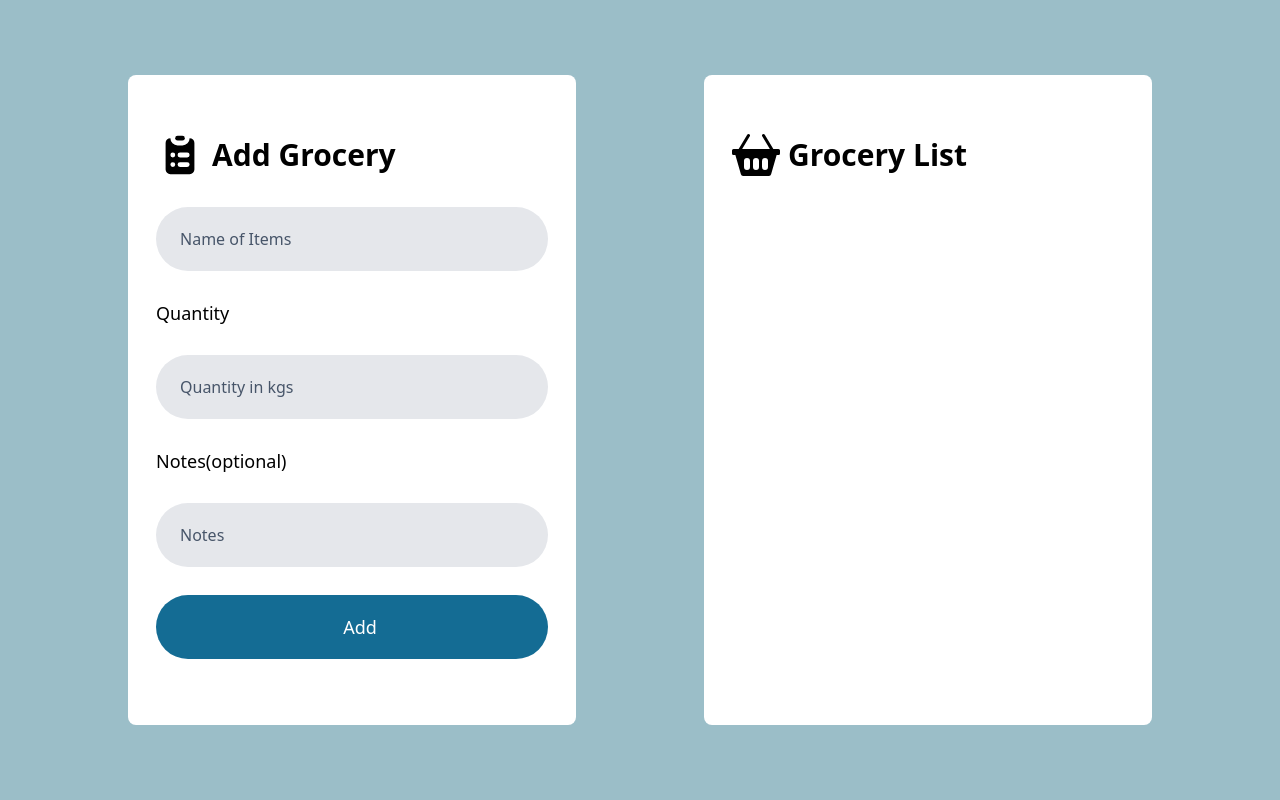
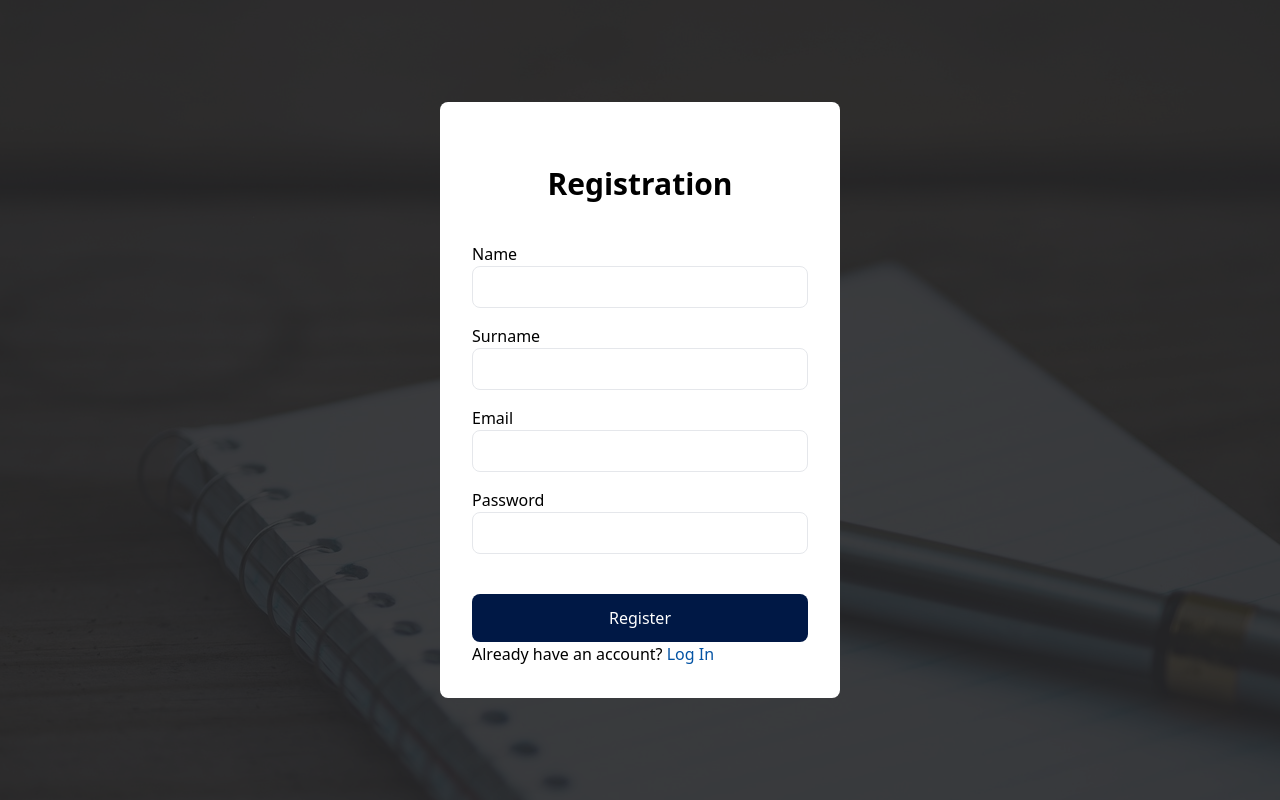
Before and after one commit to Ariesdiamond12/mlab_shopping_list, a React app: page /registration in a window 1280 px wide. Built offline with nearby package versions, Linux system fonts and the light colour scheme; the HTML template or start-up script is replaced by a standard one.

Commit message:
Updated my code

```diff
--- a/package.json
+++ b/package.json
@@ -16,6 +16,7 @@
     "react-dom": "^18.3.1",
     "react-icons": "^5.3.0",
     "react-redux": "^9.1.2",
+    "react-router-dom": "^6.26.2",
     "redux": "^5.0.1"
   },
   "devDependencies": {
--- a/src/App.jsx
+++ b/src/App.jsx
@@ -1,13 +1,19 @@
 import React from "react";
+import { BrowserRouter, Routes, Route } from "react-router-dom";
 import Login from "./components/Login";
 import ShoppingList from "./components/ShoppingList";
+import Registration from "./components/Registration";
 
 function App() {
   return (
-    <div>
-      {/* <Login /> */}
-      <ShoppingList />
-    </div>
+    <BrowserRouter>
+      <Routes>
+        <Route path="/" element={<Login />} />
+        <Route path="/login" element={<Login />} />
+        <Route path="/registration" element={<Registration />} />
+        <Route path="/shopping-list" element={<ShoppingList />} />
+      </Routes>
+    </BrowserRouter>
   );
 }
 
--- a/src/components/Login.jsx
+++ b/src/components/Login.jsx
@@ -1,11 +1,41 @@
-import React from "react";
+import React, { useState } from "react";
+import { useNavigate } from "react-router-dom";
 import Writing from "../assets/write.jpg";
 
 function Login() {
+  const navigate = useNavigate();
+  const [username, setUsername] = useState("");
+  const [password, setPassword] = useState("");
+  const [error, setError] = useState("");
+
+  const handleSignIn = async (e) => {
+    e.preventDefault();
+    try {
+      // Simulate API call to authenticate user
+      // The username and password will be sent to the POST request
+      const response = await fetch("http://localhost:3000/users", {
+        method: "POST",
+        headers: { "Content-Type": "application/json" },
+        body: JSON.stringify({ username, password }),
+      });
+
+      if (response.ok) {
+        const userData = await response.json();
+        // If the server responds successfully the user data will be returned from the server and is going to be stored in the
+        localStorage.setItem("userData", JSON.stringify(userData));
+        navigate("/shopping-list");
+      } else {
+        setError("Invalid username or password");
+      }
+    } catch (error) {
+      setError("Error authenticating user");
+    }
+  };
+
   return (
     <div className="relative w-full h-screen bg-zinc-800/90">
       <img
-        className="absolute w-full h-full object-cover mix-blend-overlay"
+        className="absolute w-full h-full object-cover mix-blend-overlay -z-50"
         src={Writing}
         alt=""
       />
@@ -16,15 +46,36 @@ function Login() {
           <h2 className="text-3xl font-bold text-center py-8">Login</h2>
           <div className="flex flex-col py-2">
             <label> Username</label>
-            <input type="text" className="border p-2 rounded-lg" />
+            <input
+              type="text"
+              className="border p-2 rounded-lg"
+              value={username}
+              onChange={(e) => setUsername(e.target.value)}
+            />
           </div>
           <div className="flex flex-col py-2">
             <label>Password</label>
-            <input className="border p-2 rounded-lg" type="password" />
+            <input
+              className="border p-2 rounded-lg"
+              type="password"
+              value={password}
+              onChange={(e) => setPassword(e.target.value)}
+            />
           </div>
-          <button className="w-full py-3 mt-8 bg-[#001845] hover:bg-[#0353a4] relative text-white rounded-lg">
+          <button
+            className="w-full py-3 mt-8 bg-[#001845] hover:bg-[#0353a4] relative text-white rounded-lg"
+            onClick={handleSignIn}
+          >
             Log In
           </button>
+          <div>
+            <p>
+              Don't have an account?{" "}
+              <a className="text-[#0353a4]" href="./Registration">
+                Sign up
+              </a>
+            </p>
+          </div>
         </form>
       </div>
     </div>
--- a/src/components/Registration.jsx
+++ b/src/components/Registration.jsx
@@ -0,0 +1,104 @@
+import React, { useState } from "react";
+import Writing from "../assets/write.jpg";
+import { useNavigate } from "react-router-dom";
+
+function Registration() {
+  const [name, setName] = useState("");
+  const [surname, setSurname] = useState("");
+  const [email, setEmail] = useState("");
+  const [password, setPassword] = useState("");
+  const [error, setError] = useState(null);
+  const navigate = useNavigate();
+
+  const handleRegister = async (e) => {
+    e.preventDefault();
+    try {
+      // Simulate API call to register user
+      const response = await fetch("http://localhost:3000/users", {
+        method: "POST",
+        headers: { "Content-Type": "application/json" },
+        body: JSON.stringify({ name, surname, email, password }),
+      });
+
+      if (response.ok) {
+        const userData = await response.json();
+        // Store user data in local storage
+        localStorage.setItem("userData", JSON.stringify(userData));
+        navigate("/login");
+      } else {
+        setError("Error registering user");
+      }
+    } catch (error) {
+      setError("Error registering user");
+    }
+  };
+
+  return (
+    <div className="relative w-full h-screen bg-zinc-800/90">
+      <img
+        className="absolute w-full h-full object-cover mix-blend-overlay -z-50 "
+        src={Writing}
+        alt=""
+      />
+
+      {/* Form */}
+      <div className="flex justify-center items-center h-full">
+        <form className="max-w-[400px] w-full mx-auto bg-white p-8 rounded-lg">
+          <h2 className="text-3xl font-bold text-center py-8">Registration</h2>
+          <div className="flex flex-col py-2">
+            <label> Name</label>
+            <input
+              type="text"
+              className="border p-2 rounded-lg"
+              value={name}
+              onChange={(e) => setName(e.target.value)}
+            />
+          </div>
+          <div className="flex flex-col py-2">
+            <label>Surname</label>
+            <input
+              className="border p-2 rounded-lg"
+              type="text"
+              value={surname}
+              onChange={(e) => setSurname(e.target.value)}
+            />
+          </div>
+          <div className="flex flex-col py-2">
+            <label>Email</label>
+            <input
+              className="border p-2 rounded-lg"
+              type="text"
+              value={email}
+              onChange={(e) => setEmail(e.target.value)}
+            />
+          </div>
+          <div className="flex flex-col py-2">
+            <label>Password</label>
+            <input
+              className="border p-2 rounded-lg"
+              type="password"
+              value={password}
+              onChange={(e) => setPassword(e.target.value)}
+            />
+          </div>
+          <button
+            className="w-full py-3 mt-8 bg-[#001845] hover:bg-[#0353a4] relative text-white rounded-lg"
+            onClick={handleRegister}
+          >
+            Register
+          </button>
+          <div>
+            <p>
+              Already have an account?{" "}
+              <a className="text-[#0353a4]" href="/">
+                Log In
+              </a>
+            </p>
+          </div>
+        </form>
+      </div>
+    </div>
+  );
+}
+
+export default Registration;
--- a/src/components/ShoppingList.jsx
+++ b/src/components/ShoppingList.jsx
@@ -8,32 +8,33 @@ function ShoppingList() {
   const [quantity, setQuantity] = useState("");
   const [notes, setNotes] = useState("");
   const [editingItem, setEditingItem] = useState(null);
+  const [search, setSearch] = useState("");
+  const [queried, setQueried] = useState(groceryList);
 
   const handleAddItem = () => {
     if (itemName && quantity) {
-      setGroceryList([...groceryList, { name: itemName, quantity, notes }]);
+      const newItem = { name: itemName, quantity, notes };
+      const updatedList = [...groceryList, newItem];
+      setGroceryList(updatedList);
+      setQueried(updatedList);
       setItemName("");
       setQuantity("");
       setNotes("");
+
+      fetch(`http://localhost:3000/items`, {
+        method: "POST",
+        headers: { "Content-Type": "application/json" },
+        body: JSON.stringify(newItem),
+      }).then((response) => {
+        response.json();
+      });
     }
-
-    fetch(`http:localhost:3000/items`, {
-      method: "POST",
-      headers: { "Content-Type": "application/json" },
-      body: JSON.stringify({ name: itemName, quantity, notes }),
-
-      name: itemName,
-      quantity: quantity,
-      notes: notes,
-    }).then((response) => {
-      console.log(response.json());
-
-      response.json();
-    });
   };
 
   const handleDeleteItem = (index) => {
-    setGroceryList(groceryList.filter((item, i) => i !== index));
+    const updatedList = groceryList.filter((_, i) => i !== index);
+    setGroceryList(updatedList);
+    setQueried(updatedList);
   };
 
   const handleUpdateItem = (index) => {
@@ -43,11 +44,15 @@ function ShoppingList() {
       quantity,
       notes,
     };
-    setGroceryList([
+
+    const updatedList = [
       ...groceryList.slice(0, index),
       updatedItem,
       ...groceryList.slice(index + 1),
-    ]);
+    ];
+
+    setGroceryList(updatedList);
+    setQueried(updatedList);
     setEditingItem(null);
     setItemName("");
     setQuantity("");
@@ -62,6 +67,17 @@ function ShoppingList() {
     setNotes(item.notes);
   };
 
+  // Search function
+  const handleSearch = (e) => {
+    const searchTerm = e.target.value.toLowerCase();
+    setSearch(searchTerm);
+
+    const filteredList = groceryList.filter((item) =>
+      item.name.toLowerCase().includes(searchTerm)
+    );
+    setQueried(filteredList);
+  };
+
   return (
     <div className="bg-[#9BBEC8] flex py-4 min-h-screen justify-evenly">
       {/* 1st Column */}
@@ -73,7 +89,6 @@ function ShoppingList() {
         </div>
 
         {/* Input Box */}
-
         <div>
           <input
             className="flex items-center my-7 bg-gray-200 outline-none h-16 w-full pl-6 pr-2 placeholder:text-slate-600 rounded-full"
@@ -88,7 +103,7 @@ function ShoppingList() {
         </label>
         <input
           className="flex items-center my-7 bg-gray-200 outline-none h-16 w-full pl-6 pr-2 placeholder:text-slate-600 rounded-full"
-          type="text"
+          type="number"
           value={quantity}
           onChange={(e) => setQuantity(e.target.value)}
           placeholder="Quantity in kgs"
@@ -118,28 +133,30 @@ function ShoppingList() {
           <BsBasket2Fill className="text-5xl" />
           <h1 className="text-3xl font-semibold">Grocery List</h1>
         </div>
+        <input
+          className="flex items-center my-7 bg-gray-200 outline-none h-16 w-full pl-6 pr-2 placeholder:text-slate-600 rounded-full"
+          type="text"
+          placeholder="Search"
+          value={search}
+          onChange={handleSearch}
+        />
 
         {/* Grocery List */}
         <ul>
-          {groceryList.map((item, index) => (
+          {queried.map((item, index) => (
             <li key={index} className="py-4 border-b border-gray-200">
               <h2 className="text-lg font-medium">{item.name}</h2>
               <p>Quantity: {item.quantity} kgs</p>
               {item.notes && <p>Notes: {item.notes}</p>}
-
               <div className="flex gap-2">
-                <div c>
-                  <button
-                    onClick={() => {
-                      handleDeleteItem(index);
-                    }}
-                  >
+                <div>
+                  <button onClick={() => handleDeleteItem(index)}>
                     delete
                   </button>
                 </div>
                 <div>
                   <button onClick={() => handleEditItem(index)}>edit</button>
-                </div>{" "}
+                </div>
               </div>
             </li>
           ))}
--- a/src/db.json
+++ b/src/db.json
@@ -1,3 +1,179 @@
 {
-  "items": [{ "name": "itemName", "quantity": "", "notes": "" }]
+  "users": [
+    {
+      "id": "8d4c",
+      "name": "",
+      "surname": "",
+      "email": "kb@icloud.com",
+      "password": "123456789"
+    },
+    {
+      "id": "3b54",
+      "name": "",
+      "surname": "",
+      "email": "kb@icloud.com",
+      "password": "123456789"
+    },
+    {
+      "id": "c62a",
+      "name": "kay",
+      "surname": "bee",
+      "email": "kb@icloud.com",
+      "password": "123456789"
+    },
+    {
+      "id": "abea",
+      "name": "kay",
+      "surname": "bee",
+      "email": "kb@icloud.com",
+      "password": "123456789"
+    },
+    {
+      "id": "7069",
+      "name": "kay",
+      "surname": "bee",
+      "email": "kb@icloud.com",
+      "password": "123456789"
+    },
+    {
+      "id": "78d7",
+      "name": "kay",
+      "surname": "bee",
+      "email": "kb@icloud.com",
+      "password": "123456789"
+    },
+    {
+      "id": "91a6",
+      "name": "kay",
+      "surname": "bee",
+      "email": "kb@icloud.com",
+      "password": "123456789"
+    },
+    {
+      "id": "4a95",
+      "name": "",
+      "surname": "",
+      "email": "",
+      "password": ""
+    },
+    {
+      "id": "fbc8",
+      "name": "kay",
+      "surname": "bee",
+      "email": "kaybee@icloud.com",
+      "password": "aaaaa"
+    },
+    {
+      "id": "20f6",
+      "name": "kay",
+      "surname": "bee",
+      "email": "kaybee@icloud.com",
+      "password": "aaaaa"
+    },
+    {
+      "id": "8c74",
+      "name": "kay",
+      "surname": "bee",
+      "email": "kaybee@icloud.com",
+      "password": "aaaaa"
+    },
+    {
+      "id": "8255",
+      "name": "kay",
+      "surname": "bee",
+      "email": "kaybee@icloud.com",
+      "password": "aaaaaa"
+    },
+    {
+      "id": "8aff",
+      "username": "kaybee@icloud.com",
+      "password": "aaaaaa"
+    }
+  ],
+  "items": [
+    {
+      "name": "itemName",
+      "quantity": "",
+      "notes": "",
+      "id": "e97d"
+    },
+    {
+      "id": "25aa",
+      "name": "",
+      "quantity": "",
+      "notes": ""
+    },
+    {
+      "id": "9850",
+      "name": "Apples ",
+      "quantity": "2.3",
+      "notes": "Red and Green"
+    },
+    {
+      "id": "ff8f",
+      "name": "Apples",
+      "quantity": "2.3",
+      "notes": "Red and Green apples"
+    },
+    {
+      "id": "c1b2",
+      "name": "Apples",
+      "quantity": "2.3",
+      "notes": "Red and Green apples"
+    },
+    {
+      "id": "c450",
+      "name": "Apples",
+      "quantity": "2.3",
+      "notes": "Red and Green apples"
+    },
+    {
+      "id": "34c4",
+      "name": "Appricot",
+      "quantity": "3",
+      "notes": ""
+    },
+    {
+      "id": "c546",
+      "name": "Bananas",
+      "quantity": "0.5",
+      "notes": "20 bananas"
+    },
+    {
+      "id": "2d6b",
+      "name": "Beetroit",
+      "quantity": "4",
+      "notes": "Beetroit bunch"
+    },
+    {
+      "id": "4cc1",
+      "name": "Apples",
+      "quantity": "2.3",
+      "notes": "Red and Green apples"
+    },
+    {
+      "id": "8353",
+      "name": "Apricots",
+      "quantity": "0.5",
+      "notes": "A bag of apricots"
+    },
+    {
+      "id": "f702",
+      "name": "Banana",
+      "quantity": "1",
+      "notes": "10 bananas"
+    },
+    {
+      "id": "bd82",
+      "name": "Beetroit",
+      "quantity": "2",
+      "notes": "Beetroit bunch"
+    },
+    {
+      "id": "0427",
+      "name": "Carrots",
+      "quantity": "1",
+      "notes": "2 packets of carrots"
+    }
+  ]
 }
```
Also changed, not shown: 1 other file (tests, documents, lock files or other folders).
